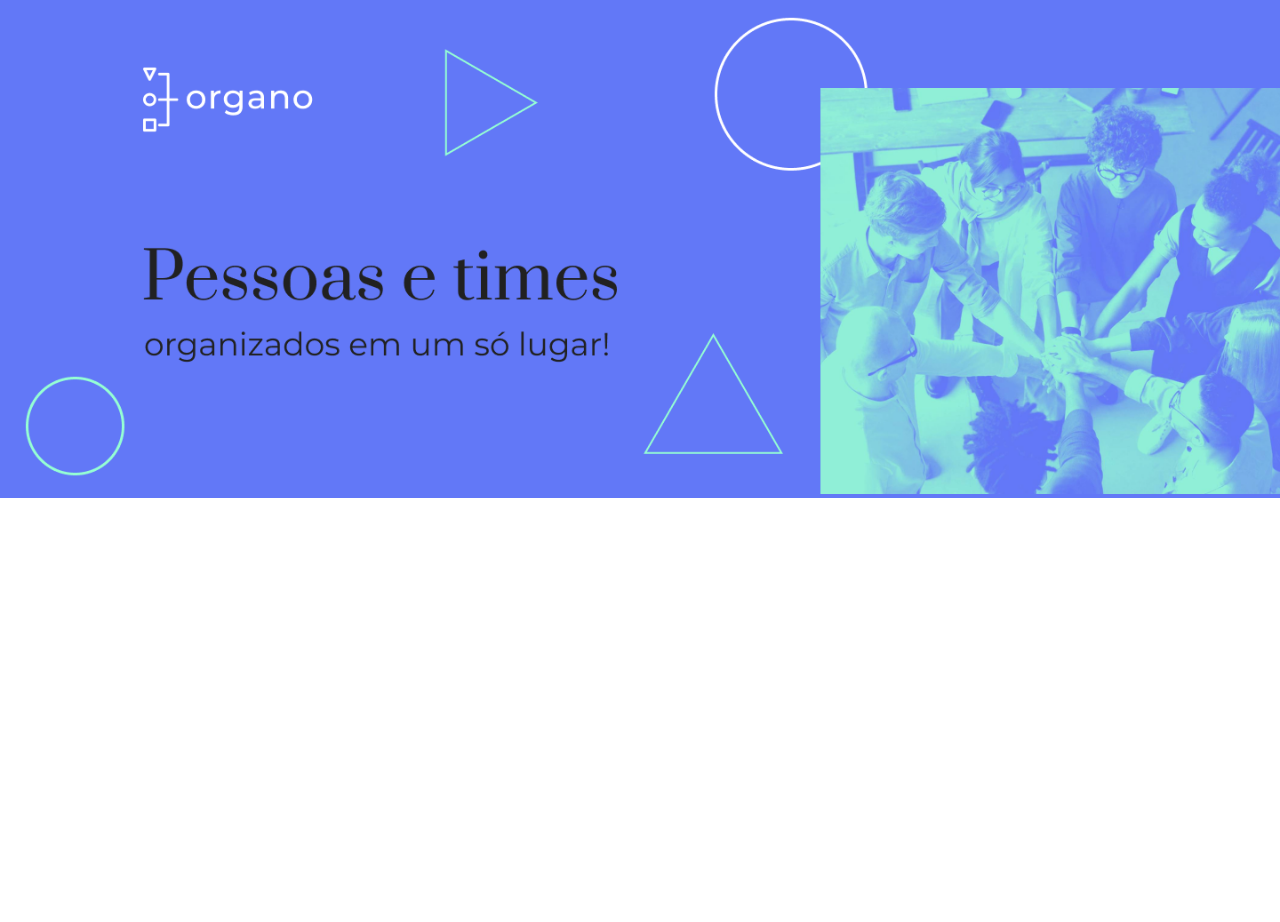
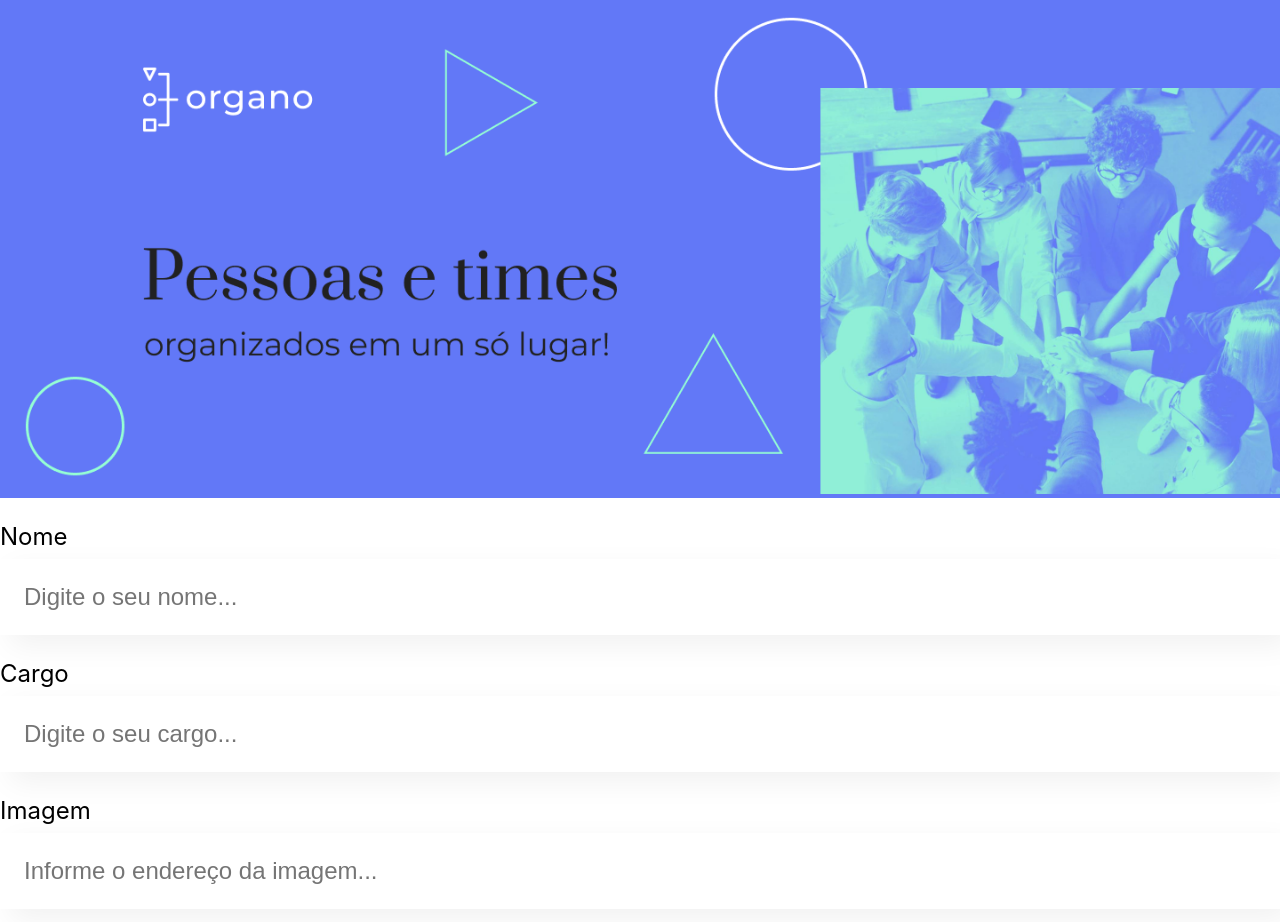
Before and after one commit to MatteusP/React-App-Docker, a React (Create React App) app: page / in a window 1280 px wide. Shown: the top 922 px of the page. Before the commit the page ends 800 px from the top, so only its background shows below. Built offline with nearby package versions, Linux system fonts and the light colour scheme.

Commit message:
mudanças para arow function e remodelagem

```diff
--- a/src/App.js
+++ b/src/App.js
@@ -1,10 +1,14 @@
 
-import Banner from './componentes/Banner/Banner';
+import Banner from './componentes/Banner';
+import CampoTexto from './componentes/CompoTexto';
 
 function App() {
   return (
     <div className="App">
       <Banner />
+      <CampoTexto label='Nome' placeholder='Digite o seu nome'/>
+      <CampoTexto label='Cargo'  placeholder='Digite o seu cargo'/>
+      <CampoTexto label='Imagem'  placeholder='Informe o endereço da imagem'/>
       <header className="App-header">
       </header>
     </div>
--- a/src/componentes/Banner/Banner.js
+++ b/src/componentes/Banner/Banner.js
@@ -1,11 +1,9 @@
 import './Banner.css'
 
-function Banner() {
+export const Banner = () => {
     return (
         <header className="banner">
             <img src="imagens/banner.png" alt="Banner principal da página do Organo"/>
         </header>
     )
 }
-
-export default Banner
--- /dev/null
+++ b/src/componentes/Banner/index.js
@@ -0,0 +1,3 @@
+import { Banner } from "./Banner";
+
+export default Banner
--- /dev/null
+++ b/src/componentes/CompoTexto/CampoTexto.css
@@ -0,0 +1,19 @@
+.campo-texto{
+    margin: 24px 0;
+}
+
+.campo-texto label{
+    display: block;
+    margin-bottom: 8px;
+    font-size: 24px;
+}
+
+.campo-texto input{
+    background-color: #FFF;
+    box-shadow: 10px 10px 30px rgba(0, 0, 0, 0.06);
+    width: 100%;
+    border: none;
+    font-size: 24px;
+    padding: 24px;
+    box-sizing: border-box;
+}
--- /dev/null
+++ b/src/componentes/CompoTexto/index.js
@@ -0,0 +1,11 @@
+import './CampoTexto.css'
+const CampoTexto = (props) => {
+    return (
+        <div className="campo-texto">
+            <label>{props.label}</label>
+            <input placeholder={`${props.placeholder}...`}/>
+        </div>
+    )
+}
+
+export default CampoTexto
```
